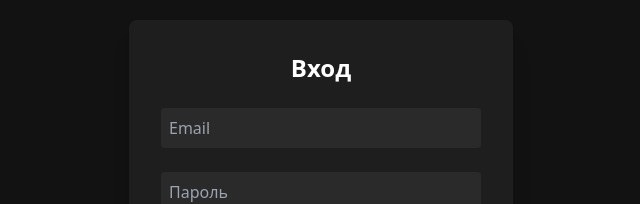
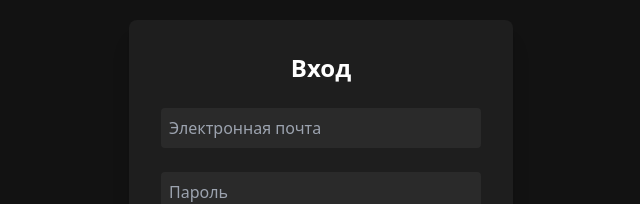
Before and after one commit to winsixed/dashboard, a Next.js app in the folder frontend/: page /login in a window 1280 px wide. Shown: the part 236-440 px from the top of the page, without its empty margins (319-959 px from the left). Built offline with nearby package versions, Linux system fonts and the light colour scheme.

Commit message:
Translate interface text to Russian

```diff
--- a/frontend/app/(auth)/login/page.tsx
+++ b/frontend/app/(auth)/login/page.tsx
@@ -26,7 +26,7 @@ export default function LoginPage() {
           type="email"
           value={email}
           onChange={e => setEmail(e.target.value)}
-          placeholder="Email"
+          placeholder="Электронная почта"
           className="w-full p-2 bg-[#2A2A2A] text-white rounded"
         />
         <input
--- a/frontend/app/(main)/users/[id]/edit/page.tsx
+++ b/frontend/app/(main)/users/[id]/edit/page.tsx
@@ -122,7 +122,7 @@ export default function UserEditPage() {
             />
           </div>
           <div>
-            <label className="block mb-1">Email</label>
+            <label className="block mb-1">Электронная почта</label>
             <input
               type="email"
               value={email}
--- a/frontend/app/(main)/users/[id]/page.tsx
+++ b/frontend/app/(main)/users/[id]/page.tsx
@@ -77,7 +77,7 @@ export default function UserDetailsPage() {
                     <td className="p-2">{data.lastName}</td>
                   </tr>
                   <tr className="flex flex-col sm:table-row">
-                    <td className="p-2 font-semibold">Email</td>
+                    <td className="p-2 font-semibold">Электронная почта</td>
                     <td className="p-2">{data.email}</td>
                   </tr>
                   <tr className="flex flex-col sm:table-row">
--- a/frontend/app/(main)/users/new/page.tsx
+++ b/frontend/app/(main)/users/new/page.tsx
@@ -91,7 +91,7 @@ export default function UserCreatePage() {
             />
           </div>
           <div>
-            <label className="block mb-1">Email</label>
+            <label className="block mb-1">Электронная почта</label>
             <input
               type="email"
               value={email}
--- a/frontend/app/(main)/users/page.tsx
+++ b/frontend/app/(main)/users/page.tsx
@@ -46,7 +46,7 @@ export default function UsersPage() {
                   <th className="p-2">ID</th>
                   <th className="p-2">Имя</th>
                   <th className="p-2">Фамилия</th>
-                  <th className="p-2">Email</th>
+                  <th className="p-2">Электронная почта</th>
                   <th className="p-2">Роли</th>
                 </tr>
               </thead>
--- a/frontend/components/UserTable.tsx
+++ b/frontend/components/UserTable.tsx
@@ -17,7 +17,7 @@ export default function UserTable({ users }: { users: User[] }) {
           <tr>
             <th className="p-2">ID</th>
             <th className="p-2">ФИО</th>
-            <th className="p-2">Email</th>
+            <th className="p-2">Электронная почта</th>
             <th className="p-2">Роль</th>
             <th className="p-2">Создан</th>
           </tr>
@@ -29,7 +29,7 @@ export default function UserTable({ users }: { users: User[] }) {
               <td className="p-2">{u.firstName} {u.lastName}</td>
               <td className="p-2">{u.username}</td>
               <td className="p-2">{u.role?.name}</td>
-              <td className="p-2">{u.createdAt ? new Date(u.createdAt).toLocaleString() : 'N/A'}</td>
+              <td className="p-2">{u.createdAt ? new Date(u.createdAt).toLocaleString() : 'н/д'}</td>
             </tr>
           ))}
         </tbody>
```
